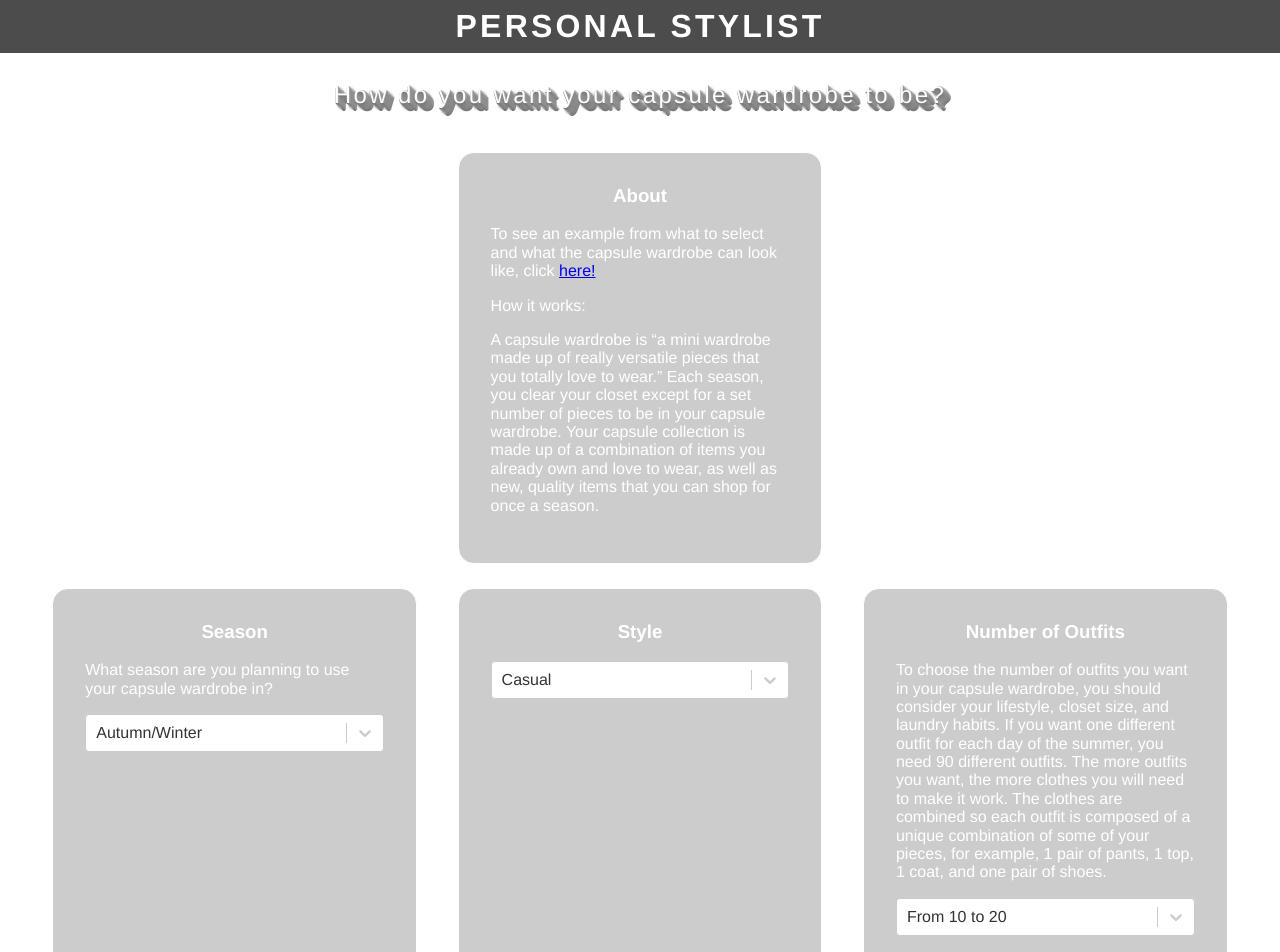
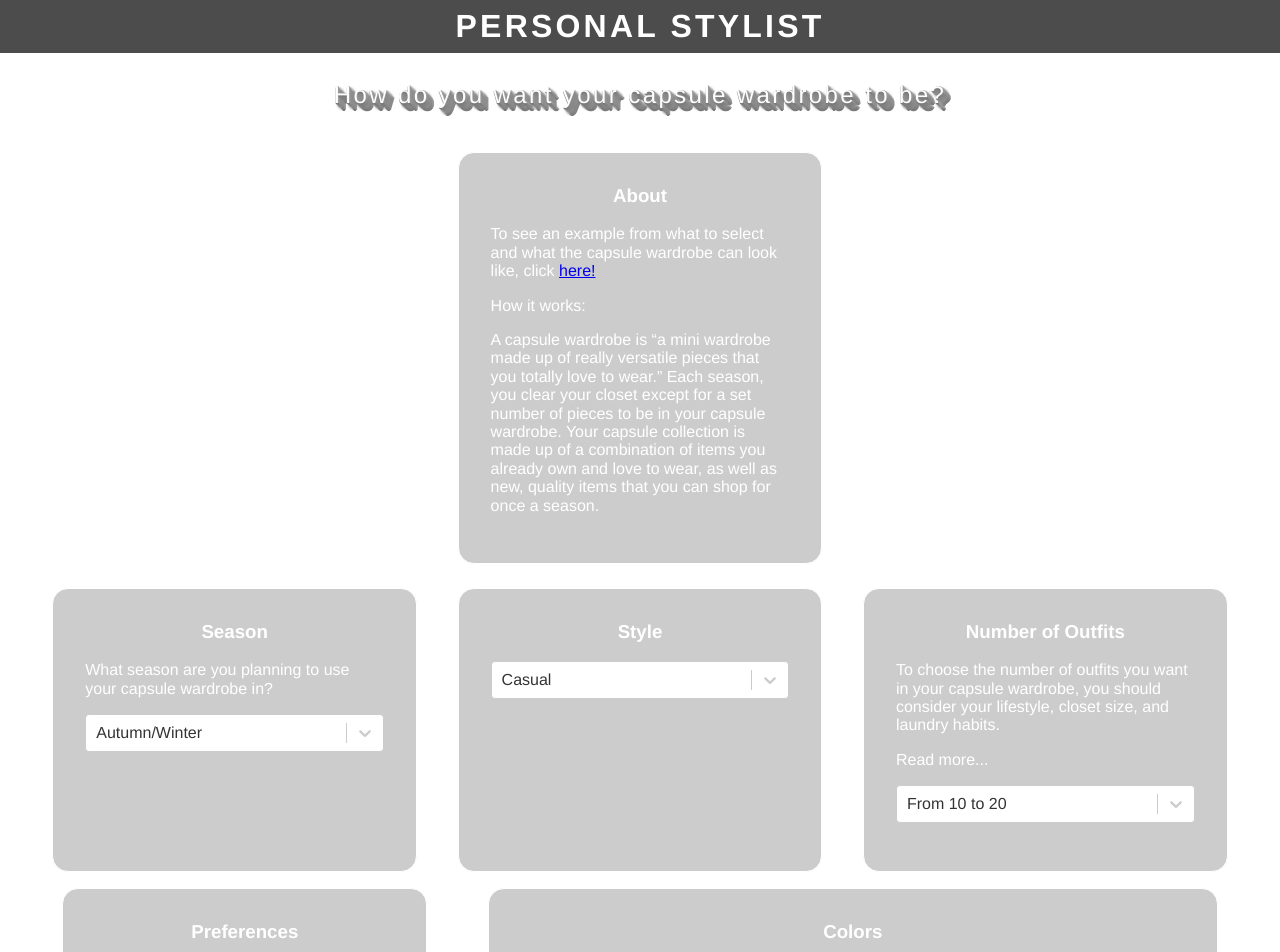
Before and after one commit to Lzduque/personal-stylist, a React (Create React App) app: page / in a window 1280 px wide. Shown: the top 952 px of the page. Built offline with nearby package versions, Linux system fonts and the light colour scheme.

Commit message:
flip numbersofoutfits with read more info

```diff
--- a/src/Components/NumberOfOutfitsField.tsx
+++ b/src/Components/NumberOfOutfitsField.tsx
@@ -1,6 +1,7 @@
-import React from 'react';
+import React, { useState } from 'react';
 import { NumberOfOutfits, Fields } from '../Enums';
 import Select from 'react-select';
+import { ReactComponent as QuestionMark } from '../questionmark.svg';
 
 interface IProps {
   selectedNumberOfOutfits: NumberOfOutfits,
@@ -10,7 +11,9 @@ interface IProps {
 const options = Object.keys(NumberOfOutfits).map((k) =>
   ({ label: NumberOfOutfits[k as keyof typeof NumberOfOutfits], value: k })
 )
-const NumberOfOutfitsField = ({ selectedNumberOfOutfits, updateField}: IProps) => {
+const NumberOfOutfitsField = ({ selectedNumberOfOutfits, updateField }: IProps) => {
+  const [clickReadMore, setclickReadMore] = useState<boolean>(false);
+
   const handleChange = (selectedOption: any) => {
     updateField(Fields.NumberOfOutfits, selectedOption.value);
   };
@@ -18,11 +21,27 @@ const NumberOfOutfitsField = ({ selectedNumberOfOutfits, updateField}: IProps) =
   const value = { label: NumberOfOutfits[selectedNumberOfOutfits as string as keyof typeof NumberOfOutfits], value: selectedNumberOfOutfits as string };
 
   return (
+    <div>
+      {clickReadMore ? (
+        <div>
+          <p className="fw4 tl">
+            If you want one different outfit for each day of the summer, you need 90 different outfits.
+          </p>
+          <p className="fw4 tl">
+            The more outfits you want, the more clothes you will need to make it work.The clothes are combined so each outfit is composed of a unique combination of some of your pieces, for example, 1 pair of pants, 1 top, 1 coat, and one pair of shoes.
+            <div className="mt3 fw5 pointer:hover" ><a onClick={() => {
+              setclickReadMore(false)
+            }}>Go back!</a></div>
+          </p>
+        </div>
+      ) : (
           <div className="numberOfOutfits mt0 mb3-ns">
             <h3 className="mt0" >Number of Outfits</h3>
             <p className="fw4 tl">
-        To choose the number of outfits you want in your capsule wardrobe, you should consider your lifestyle, closet size, and laundry habits. If you want one different outfit for each day of the summer, you need 90 different outfits.
-        The more outfits you want, the more clothes you will need to make it work. The clothes are combined so each outfit is composed of a unique combination of some of your pieces, for example, 1 pair of pants, 1 top, 1 coat, and one pair of shoes.
+              To choose the number of outfits you want in your capsule wardrobe, you should consider your lifestyle, closet size, and laundry habits.
+              <div className="mt3 fw5 pointer:hover" ><a onClick={() => {
+                setclickReadMore(true)
+              }}>Read more...</a></div>
             </p>
             <Select
               className="select"
@@ -31,6 +50,9 @@ const NumberOfOutfitsField = ({ selectedNumberOfOutfits, updateField}: IProps) =
               onChange={handleChange}
               options={options}
             />
+          </div>)
+      }
+
     </div>
   )
 }
```
Lines whose indentation alone changed are shown as unchanged.
